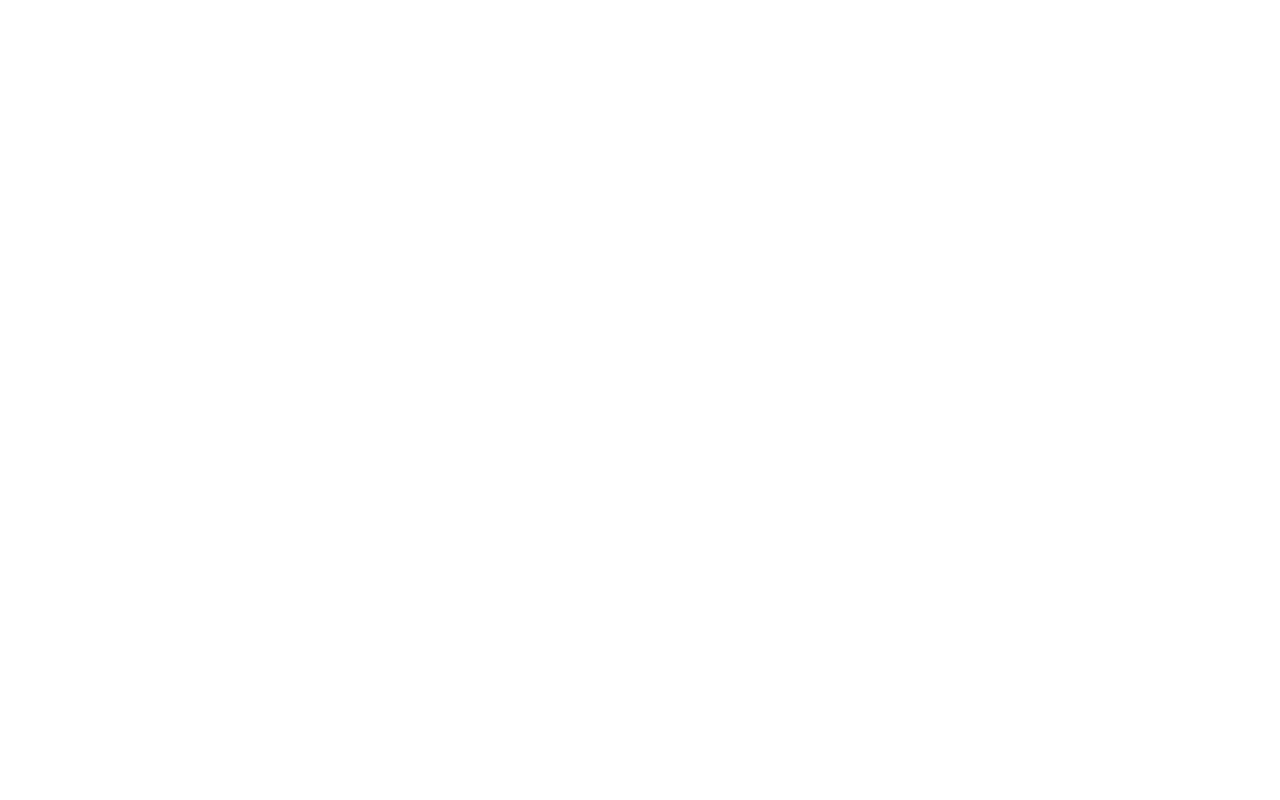
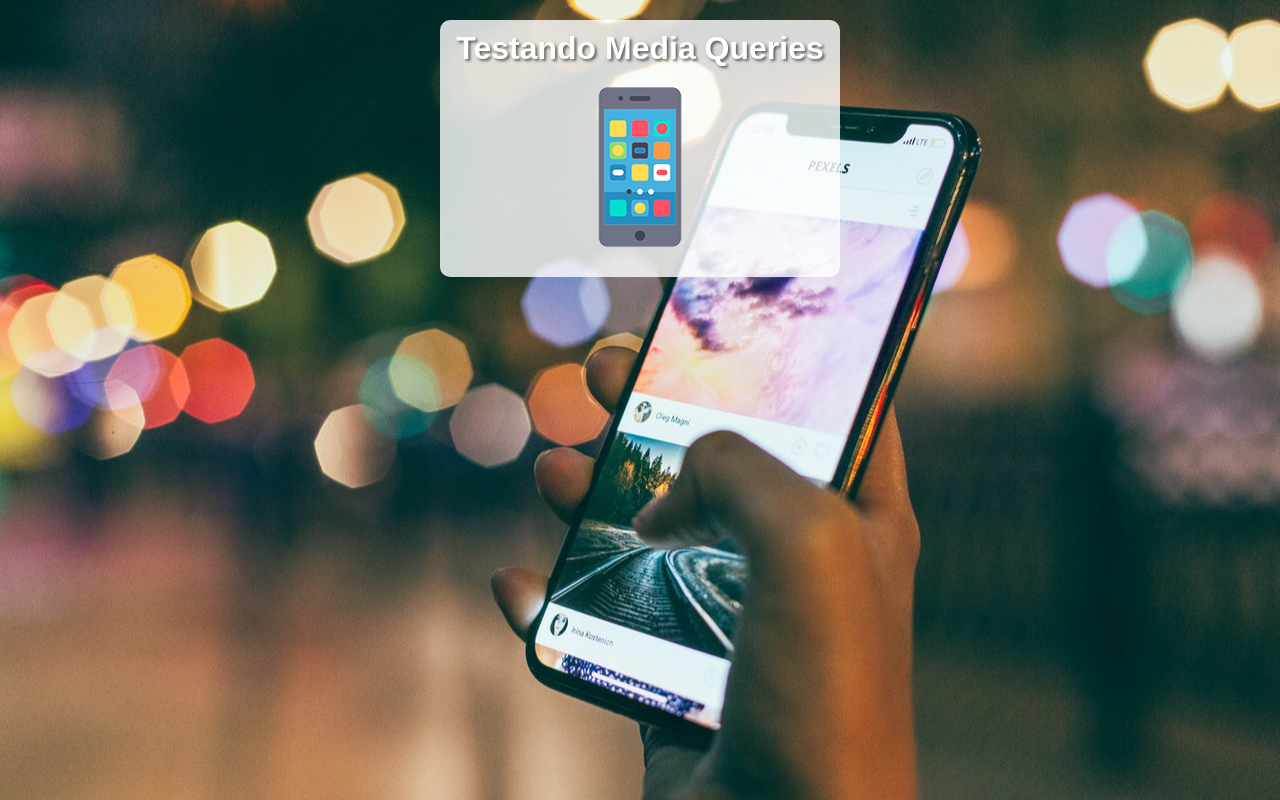
Before and after one commit to buk001/html-e-css, a plain HTML site: page exercicios/ex026/mq004/index.html in a window 1280 px wide. Drawn offline with Linux system fonts and the light colour scheme.

Commit message:
atualizei a pasta mq004

```diff
--- /dev/null
+++ b/exercicios/ex026/mq004/estilos/media-query.css
@@ -0,0 +1,2 @@
+@charset "UTF-8";
+/* todas as outras mídias */
--- /dev/null
+++ b/exercicios/ex026/mq004/estilos/style.css
@@ -0,0 +1,45 @@
+@charset "UTF-8";
+/* versão mobile first */
+
+*{
+    margin: 0px;
+    padding: 0px;
+    font-size: 1.3;
+    font-family: Arial, Helvetica, sans-serif;
+    box-sizing: border-box;
+}
+
+html{
+    height: 100vh;
+}
+
+body{
+    background: black url('../imagens/back-phone.jpg') center center no-repeat;
+    background-size: cover;
+}
+
+main{
+    background-color: #ffffffce;
+    width: 400px;
+    margin: auto;
+    border-radius: 10px;
+    margin-top: 20px;
+    padding: 10px;
+}
+
+h1{
+    text-align: center;
+    color: white;
+    text-shadow: 2px 2px 3px rgba(0, 0, 0, 0.569);
+}
+
+img{
+    display: block;
+    margin: auto;
+}
+
+img#phone{ display: block;}
+img#tablet{ display: none;}
+img#pc{ display: none;}
+img#print{ display: none;}
+img#tv{ display: none;}
--- a/exercicios/ex026/mq004/index.html
+++ b/exercicios/ex026/mq004/index.html
@@ -4,9 +4,25 @@
     <meta charset="UTF-8">
     <meta http-equiv="X-UA-Compatible" content="IE=edge">
     <meta name="viewport" content="width=device-width, initial-scale=1.0">
+    <link rel="stylesheet" href="estilos/style.css" media="all">
+    <link rel="stylesheet" href="estilos/media-query.css">
     <title>Media Query</title>
 </head>
 <body>
 
+    <main>
+        <h1>Testando Media Queries</h1>
+        <img id="phone" src="imagens/icon-phone.png" alt="icone smartphone">
+
+        <img id="tablet" src="imagens/icon-tablet.png" alt="icone tablet">
+
+        <img id="pc" src="imagens/icon-pc.png" alt="icone pc">
+
+        <img id="print"
+        src="imagens/icon-print.png" alt="icone impressor">
+
+        <img id="tv" src="imagens/icon-tv.png" alt="icone tv">
+    </main>
+
 </body>
 </html>
```
